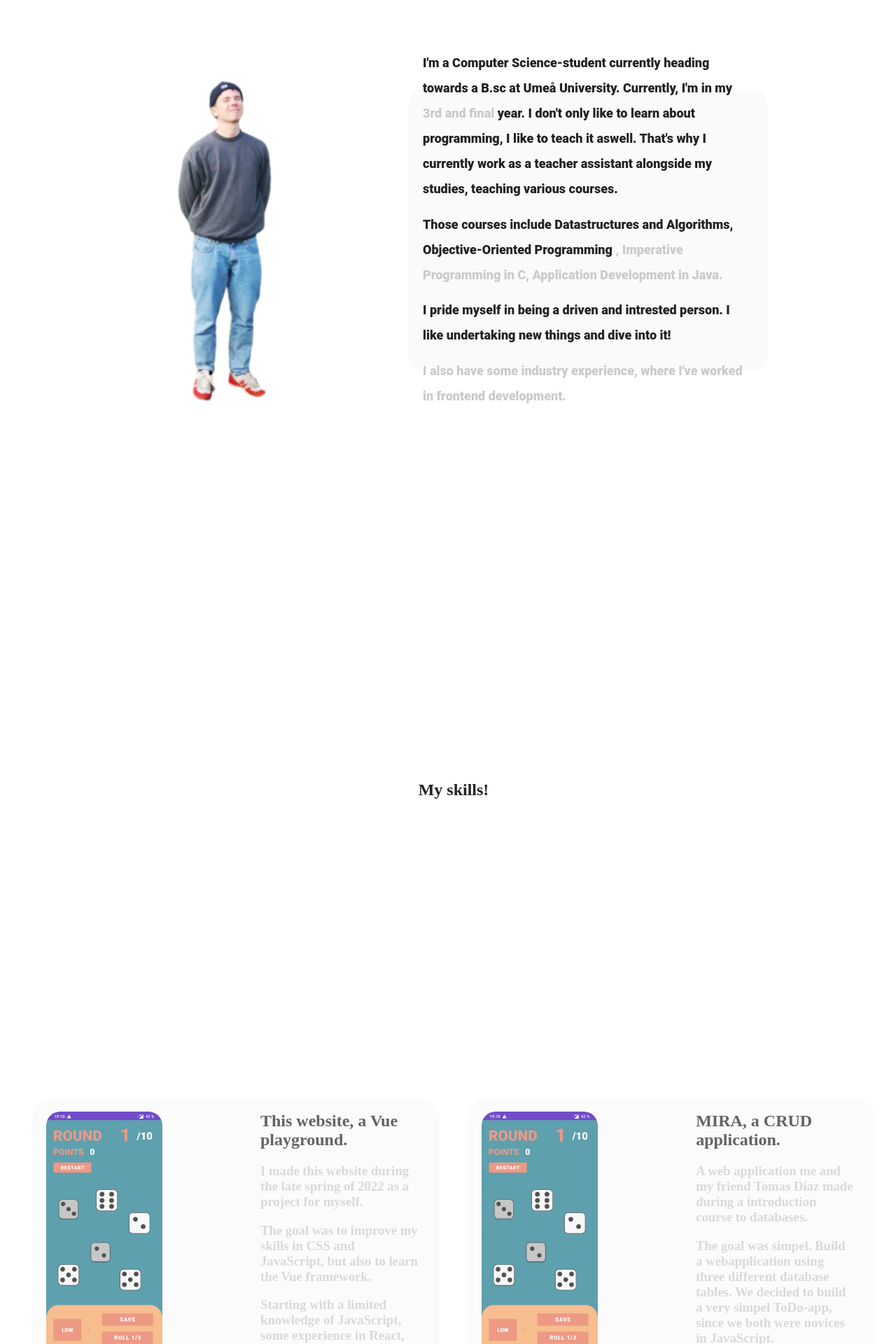
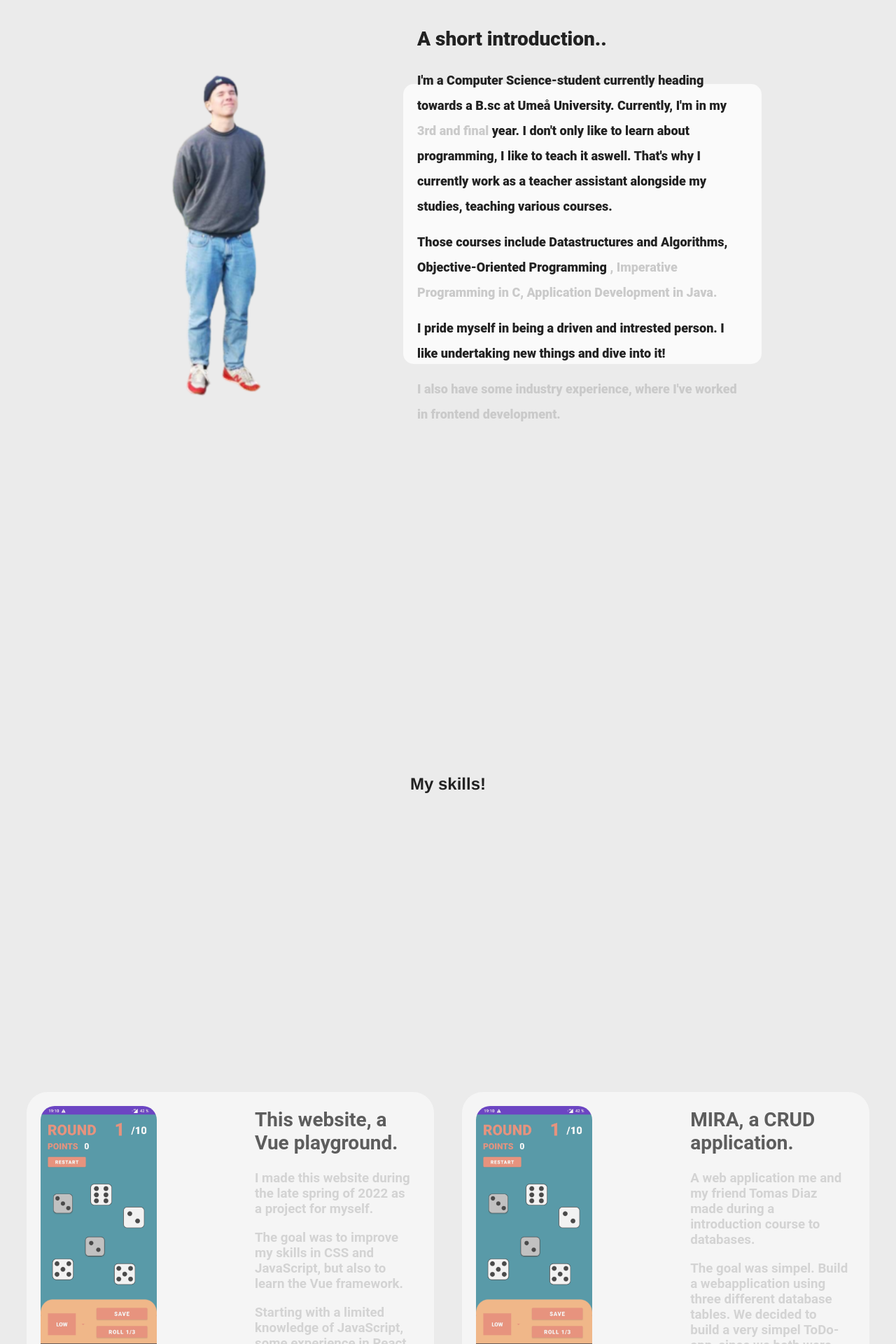
Before and after one commit to arvidbt/portfolio, a Vue app: page / in a window 1280 px wide. Shown: the part 880-2800 px from the top of the page at 70% size. Built offline with nearby package versions, Linux system fonts and the light colour scheme; what vue-mobile-detection would draw is missing.

Commit message:
works?? poggers!

```diff
--- a/public/index.html
+++ b/public/index.html
@@ -1,7 +1,9 @@
 <!DOCTYPE html>
 <html lang="">
   <head>
+    <body style="margin:0;padding:0"></body>
     <meta charset="utf-8">
+    <meta http-equiv="X-UA-Compatible" content="IE=edge">
     <meta name="viewport" content="width=device-width,initial-scale=1.0">
     <link rel="icon" href="<%= BASE_URL %>favicon.ico">
     <title>Arvid Bergman Thörn</title>
--- a/src/App.vue
+++ b/src/App.vue
@@ -1,5 +1,5 @@
 <template>
-<div v-if="true">
+<div class="body-html" v-if="true">
   <div>
     <section>
       <StartPage id="startPage" @clicked="onClicked"/>
@@ -19,12 +19,7 @@
     <section>
       <GetInTouch id="getInTouch"/>
     </section>
-<!-- <section><LandingPage id="aboutMe"/></section> -->
-<!-- <NavBar @clicked="onClicked" @showFab="show"/>
-<ExperiencesPage id="mySkills"/>
-<ProjectsPage id="myProjects"/>
-<GetInTouch id="getInTouch"/> -->
-<button v-if="!showButton" class="button cssanimation sequence fadeInBottom" @click="scrollUp()">
+<button v-if="!showButton" class="button-up cssanimation sequence fadeInBottom" @click="scrollUp()">
     <svg
     xmlns="http://www.w3.org/2000/svg"
     class="back-to-top-icon"
@@ -95,7 +90,7 @@ export default {
 </script>
 
 <style scoped>
-.button {
+.button-up {
   background-color: var(--accent-color);
   position: fixed;
   width: 90px;
@@ -112,26 +107,29 @@ export default {
 }
 
 
+
 .back-to-top-icon {
   width: 1rem;
   height: 1rem;
   color: var(--text-primary-color)
 }
 
-body {
+.body-html {
   font-family: Avenir, Helvetica, Arial, sans-serif;
   -webkit-font-smoothing: antialiased;
   -moz-osx-font-smoothing: grayscale;
-  background: var(--background-color-primary);
   width: 100vw;
   top: 0;
+  background: var(--background-color-primary);
   right:0;
   left: 0;
   max-width: 100%;
   overflow-x:hidden;
   transition: 0.3s ease-in-out;
+
 }
 
+html,body{margin:0;padding:0}
 
 .cssanimation, .cssanimation span {
     animation-duration: 1.5s;
--- a/src/components/LandingPage.vue
+++ b/src/components/LandingPage.vue
@@ -1,25 +1,26 @@
 <template>
 <div class="landingpage-container">
     <div class="image-container">
-        <img src="../assets/images/arreman-2.png"/>
+        <img class ="img-about" src="../assets/images/arreman-2.png"/>
     </div>
     <div class="about-me-container content">
         <strong>
-            <h2>
+            <h2 class="h2-title">A short introduction..</h2>
+            <h2 class="h2-landingpage">
                 I'm a Computer Science-student currently heading towards a B.sc at Umeå University. Currently,
                 I'm in my <span style="color: var(--accent-color); transition: all 0.3s ease-in-out;">3rd and final</span> year. I don't only like to learn about programming, I like to teach it aswell. That's
                 why I currently work as a teacher assistant alongside my studies, teaching various courses.
             </h2>
-            <h2>
+            <h2 class="h2-landingpage">
 
                 Those courses include Datastructures and Algorithms, Objective-Oriented Programming
                 <span style="color: var(--accent-color); transition: all 0.3s ease-in-out;">, Imperative Programming in C,
                 Application Development in Java.</span>
             </h2>
 
-            <h2>I pride myself in being a driven and intrested person. I like undertaking new things and dive into it!</h2>
+            <h2 class="h2-landingpage">I pride myself in being a driven and intrested person. I like undertaking new things and dive into it!</h2>
 
-            <h2><span style="color: var(--accent-color); transition: all 0.3s ease-in-out;">I also have some industry experience, where I've worked in frontend development.</span></h2>
+            <h2 class="h2-landingpage"><span style="color: var(--accent-color); transition: all 0.3s ease-in-out;">I also have some industry experience, where I've worked in frontend development.</span></h2>
         </strong>
     </div>
 
@@ -39,13 +40,14 @@ export default {
     display: flex;
     justify-content: center;
     align-items: center;
-    background: transparent;
+    background: var(--background-color-primary);
     top: 50px;
     width: 100vw;
     height: 100vh;
+    transition: 0.3s ease-in-out;
 }
 
-img {
+.img-about {
     height: 700px;
 }
 
@@ -82,20 +84,18 @@ img {
     background: transparent;
 }
 
-/* p {
-    font-size: 24px;
-    color: var(--text-primary-color);
-} */
 @import url('https://fonts.googleapis.com/css2?family=Roboto:ital,wght@1,900&display=swap');
-h1 { color: var(--text-primary-color); font-family: 'Roboto', sans-serif;    font-size: 62px; font-weight: 800; line-height: 72px;  text-align: left; }
+.h1-landingpage { color: var(--text-primary-color); font-family: 'Roboto', sans-serif;    font-size: 62px; font-weight: 800; line-height: 72px;  text-align: left; }
 
-h2 { margin-left: 20px; margin-right: 20px; color: var(--text-primary-color); font-family: 'Roboto', sans-serif; font-size: 18px; font-weight: 800; line-height: 36px; text-align: lfet; }
+.h2-landingpage { margin-left: 20px; margin-right: 20px; color: var(--text-primary-color); font-family: 'Roboto', sans-serif; font-size: 18px; font-weight: 800; line-height: 36px; text-align: lfet; }
 
-p { color: var(--text-primary-color); font-family: 'Roboto', sans-serif; font-size: 18px; font-weight: 500; line-height: 32px; }
+.h2-title { margin-left: 20px; margin-right: 20px; color: var(--text-primary-color); font-family: 'Roboto', sans-serif; font-size: 28px; font-weight: 800; line-height: 36px; text-align: lfet; font-style: bold;}
 
-a { color: var(--text-primary-color); text-decoration: underline; }
+.p-landingpage { color: var(--text-primary-color); font-family: 'Roboto', sans-serif; font-size: 18px; font-weight: 500; line-height: 32px; }
 
-a:hover { color: #1c1c1c; text-decoration: underline; }
+.a-landingpage { color: var(--text-primary-color); text-decoration: underline; }
+
+.a-landingpage:hover { color: #1c1c1c; text-decoration: underline; }
 
 .content {
   position: relative;
--- a/src/components/ProjectsPage.vue
+++ b/src/components/ProjectsPage.vue
@@ -4,61 +4,61 @@
         <div class="skills" @click="redirect('https://github.com/arvidbt/portfolio')">
             <img class="img-left" src="../assets/images/thirty.png"/>
             <div class="text-container">
-                <h1>This website, a Vue playground.</h1>
-                <h3>I made this website during the late spring of 2022 as a project for myself.</h3>
-                <h3>The goal was to improve my skills in CSS and JavaScript, but also to learn the Vue framework.</h3>
-                <h3>Starting with a limited knowledge of JavaScript, some experience in React, and <strong>very</strong> limited knowledge of CSS, I've learned a ton during this project. </h3>
-                <p>Tools used: CSS3, HTML5, JavaScript, Vue</p>
+                <h1 class="h1-projects">This website, a Vue playground.</h1>
+                <h3 class="h3-projects">I made this website during the late spring of 2022 as a project for myself.</h3>
+                <h3 class="h3-projects">The goal was to improve my skills in CSS and JavaScript, but also to learn the Vue framework.</h3>
+                <h3 class="h3-projects">Starting with a limited knowledge of JavaScript, some experience in React, and <strong>very</strong> limited knowledge of CSS, I've learned a ton during this project. </h3>
+                <p class="p-projects">Tools used: CSS3, HTML5, JavaScript, Vue</p>
             </div>
         </div>
         <!-- MIRA project slot -->
         <div class="skills"  @click="redirect('https://github.com/arvidbt/MIRA')">
             <img class="img-left" src="../assets/images/thirty.png"/>
             <div class="text-container">
-                <h1>MIRA, a CRUD application.</h1>
-                <h3>A web application me and my friend Tomas Diaz made during a introduction course to databases.</h3>
-                <h3>The goal was simpel. Build a webapplication using three different database tables. We decided to build a very simpel ToDo-app, since we both were novices in JavaScript.</h3>
-                <h3>I built the backend, including the REST-API, and Tomas built the frontend.</h3>
-                <p>Tools used: CSS3, HTML5, JavaScript, Axios, Express, SQLite</p>
+                <h1 class="h1-projects">MIRA, a CRUD application.</h1>
+                <h3 class="h3-projects">A web application me and my friend Tomas Diaz made during a introduction course to databases.</h3>
+                <h3 class="h3-projects">The goal was simpel. Build a webapplication using three different database tables. We decided to build a very simpel ToDo-app, since we both were novices in JavaScript.</h3>
+                <h3 class="h3-projects">I built the backend, including the REST-API, and Tomas built the frontend.</h3>
+                <p class="p-projects">Tools used: CSS3, HTML5, JavaScript, Axios, Express, SQLite</p>
             </div>
         </div>
         <div class="skills" @click="redirect('https://github.com/arvidbt/PBLogger')">
             <img class="img-left" src="../assets/images/thirty.png"/>
             <div class="text-container">
-                <h1>PBLogger, an Android training app.</h1>
-                <h3>I made this application during the course Android Development, where the only requirement was to use a sensor on the phone.</h3>
-                <h3>I chose to use the phones camera, to be able to film and save max lifts in squats, benchpress and deadlifts.</h3>
-                <h3>Focus was to build an application that was easy to use without limiting functionality.</h3>
-                <p>Tools used: Kotlin, Android Studio, Figma</p>
+                <h1 class="h1-projects">PBLogger, an Android training app.</h1>
+                <h3 class="h3-projects">I made this application during the course Android Development, where the only requirement was to use a sensor on the phone.</h3>
+                <h3 class="h3-projects">I chose to use the phones camera, to be able to film and save max lifts in squats, benchpress and deadlifts.</h3>
+                <h3 class="h3-projects">Focus was to build an application that was easy to use without limiting functionality.</h3>
+                <p class="p-projects">Tools used: Kotlin, Android Studio, Figma</p>
             </div>
         </div>
         <div class="skills">
             <img class="img-left" src="../assets/images/thirty.png"/>
             <div class="text-container">
-                <h1>Thirty, a Android dice game.</h1>
-                <h3>Thirty is a game where the goal is to collect as much points as possible, by combining dices that accumulates to a picked sum.</h3>
-                <h3>Made during the course for Android Development, this application focuses on state management and UI. Designed according to Material UI guidelines.</h3>
-                <p>Tools used: Kotlin, Android Studio, Figma</p>
+                <h1 class="h1-projects">Thirty, a Android dice game.</h1>
+                <h3 class="h3-projects">Thirty is a game where the goal is to collect as much points as possible, by combining dices that accumulates to a picked sum.</h3>
+                <h3 class="h3-projects">Made during the course for Android Development, this application focuses on state management and UI. Designed according to Material UI guidelines.</h3>
+                <p class="p-projects">Tools used: Kotlin, Android Studio, Figma</p>
             </div>
         </div>
         <div class="skills">
             <img class="img-left" src="../assets/images/thirty.png"/>
             <div class="text-container">
-                <h1>Anti-Tower Defence, a game built with Swing.</h1>
-                <h3>A game of Tower Defence with a twist. The goal of the game is not to defend against incoming enemies, but to get through the enemy towers.</h3>
-                <h3>Built by me and three other students at Umeå University.</h3>
-                <p>Tools used: Java, Swing, XML</p>
+                <h1 class="h1-projects">Anti-Tower Defence, a game built with Swing.</h1>
+                <h3 class="h3-projects">A game of Tower Defence with a twist. The goal of the game is not to defend against incoming enemies, but to get through the enemy towers.</h3>
+                <h3 class="h3-projects">Built by me and three other students at Umeå University.</h3>
+                <p class="p-projects">Tools used: Java, Swing, XML</p>
             </div>
         </div>
 
          <div class="skills" @click="redirect('https://github.com/arvidbt/2048')">
             <img class="img-left" src="../assets/images/thirty.png"/>
             <div class="text-container">
-                <h1>2048 in Java, my first project.</h1>
-                <h3>One of my favorite mobile games of all times is 2048, a game where you combine equal numbered tiles to create one new, worth twice as much. </h3>
-                <h3>After building the game in C (which also can be found on my GitHub) I built it in Java, to practice using Swing.</h3>
-                <h3>Arguably, the game is not very pretty - both UI and codewise - but this was my first big solo project.</h3>
-                <p>Tools used: Java, Swing, C</p>
+                <h1 class="h1-projects">2048 in Java, my first project.</h1>
+                <h3 class="h3-projects">One of my favorite mobile games of all times is 2048, a game where you combine equal numbered tiles to create one new, worth twice as much. </h3>
+                <h3 class="h3-projects">After building the game in C (which also can be found on my GitHub) I built it in Java, to practice using Swing.</h3>
+                <h3 class="h3-projects">Arguably, the game is not very pretty - both UI and codewise - but this was my first big solo project.</h3>
+                <p class="p-projects">Tools used: Java, Swing, C</p>
             </div>
         </div>
     </div>
@@ -79,15 +79,16 @@ export default {
 
 <style scoped>
 .project-container {
-      display: grid;
-  grid-template-columns: auto auto;
+    display: grid;
+    grid-template-columns: auto auto;
     justify-content: center;
     align-items: center;
-    background: transparent;
+    background: var(--background-color-primary);
     top: 50px;
     width: 100vw;
     height: fit-content;
     min-height: 100vh;
+    transition: 0.3s ease-in-out;
 }
 
 .skills{
@@ -115,10 +116,18 @@ export default {
     opacity: 1;
 }
 
+.skills:not(hover) .p-projects {
+    color: var(--background-color-secondary)
+}
+
 .skills:not(hover) {
     transition: 0.2s all ease-in-out;
 }
 
+.skills:hover .p-projects {
+    transition: 0.2s all ease-in-out;
+    color: var(--text-primary-color)
+}
 
 .text-container {
     border-radius: 30px;
@@ -127,23 +136,28 @@ export default {
     text-align: left;
     width: 20vw;
 }
-
-h1 {
+@import url('https://fonts.googleapis.com/css2?family=Roboto:ital,wght@1,900&display=swap');
+.h1-projects {
+    font-size: 28px;
     color: var(--text-primary-color);
     margin-left: 20px;
+    font-family: 'Roboto', sans-serif;
 }
 
-h2 {
+.h2-projects {
     margin-left: 20px;
+    font-family: 'Roboto', sans-serif;
 }
 
-h3 {
+.h3-projects {
     margin-left: 20px;
     margin-right: 10px;
+    font-family: 'Roboto', sans-serif;
 }
 
-p {
+.p-projects {
     margin-left: 20px;
+    font-family: 'Roboto', sans-serif;
 }
 
 .img-left {
--- a/src/components/SideNav.vue
+++ b/src/components/SideNav.vue
@@ -43,6 +43,7 @@ export default {
       transform: translateX(0);
     }
   }
+  @import url('https://fonts.googleapis.com/css2?family=Roboto:ital,wght@1,900&display=swap');
 
   .sidenav {
     height: 100%;
@@ -67,6 +68,7 @@ export default {
     transition: all .3s ease-in-out;
     display: block;
     width: fit-content;
+    font-family: 'Roboto', sans-serif;
     cursor: pointer;
   }
 
--- a/src/components/SkillsPage.vue
+++ b/src/components/SkillsPage.vue
@@ -17,10 +17,10 @@ export default {
     display: flex;
     justify-content: center;
     align-items: center;
-    background: transparent;
+    background: var(--background-color-primary);
     top: 50px;
     width: 100vw;
     height: 100vh;
-
+    transition: 0.3s ease-in-out;
 }
 </style>
--- a/src/components/StartPage.vue
+++ b/src/components/StartPage.vue
@@ -37,10 +37,12 @@ export default {
     display: flex;
     justify-content: center;
     align-items: center;
-    background: transparent;
+    background: var(--background-color-primary);
     top: 50px;
     width: 100vw;
     height: 100vh;
+    max-width: 100%;
+    transition: 0.3s ease-in-out;
 
 }
 
```
Also changed, not shown: src/components/GetInTouch.vue (+2 -18 lines), src/components/MobileView.vue (deleted).
